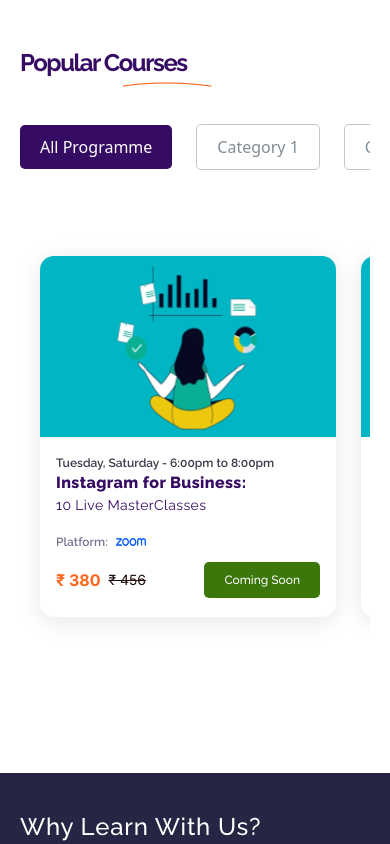
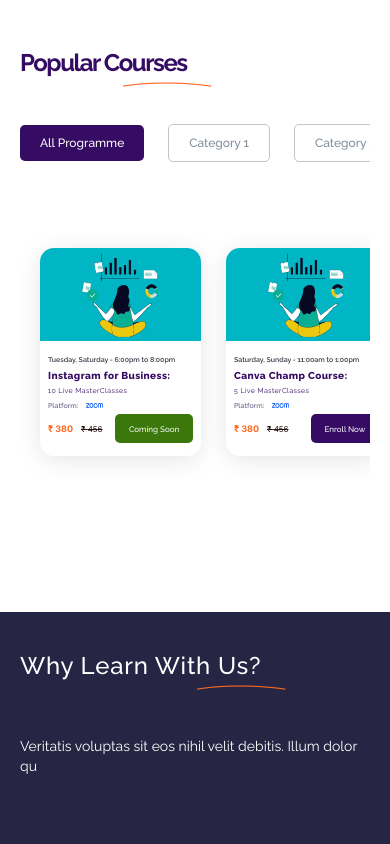
Before and after one commit to dip4012/Easy-Hai, a Next.js app: page / in a window 390 px wide. Shown: the part 880-1724 px from the top of the page. Built offline with nearby package versions, Linux system fonts and the light colour scheme.

Commit message:
Fixed mobile css for feature section

```diff
--- a/components/Founder Note/VideoPlayer.jsx
+++ b/components/Founder Note/VideoPlayer.jsx
@@ -4,7 +4,7 @@ const ReactPlayer = dynamic(() => import("react-player"), { ssr: false })
 
 const VideoPlayer = () => {
 	return (
-		<div className="w-full pt-[70px] rounded-[15px] aspect-video">
+		<div className="w-full pt-[70px] rounded-[15px] aspect-video max-[650px]:aspect-square">
 			<ReactPlayer
 				playing
 				url="https://www.youtube.com/watch?v=vna6mm5iJUc?origin=http://localhost:3000"
@@ -12,12 +12,7 @@ const VideoPlayer = () => {
 				height={"100%"}
 				playIcon={
 					<button className="w-[10%] aspect-square max-w-[80px] max-h-[80px] bg-[#350B63] text-white rounded-full flex justify-center items-center">
-						<Image
-							src="/assets/icons/play_icon.svg"
-							width={32}
-							height={32}
-							className=""
-						/>
+						<Image src="/assets/icons/play_icon.svg" width={32} height={32} />
 					</button>
 				}
 				light={
@@ -32,7 +27,6 @@ const VideoPlayer = () => {
 				style={{
 					borderRadius: "15px",
 					position: "relative",
-					aspectRatio: "16/9",
 				}}
 			/>
 		</div>
--- a/components/Popular Courses/CourseCard.jsx
+++ b/components/Popular Courses/CourseCard.jsx
@@ -3,7 +3,7 @@ import Link from "next/link"
 
 const CourseCard = ({ course }) => {
 	return (
-		<div className="w-[296px] h-[361px] rounded-[14px] bg-white shadow-[0_4px_25px_0_rgba(0,0,0,0.10)] flex-shrink-0">
+		<div className="w-[296px] min-h-[361px] rounded-[14px] bg-white shadow-[0_4px_25px_0_rgba(0,0,0,0.10)] flex-shrink-0 max-[767px]:w-[161px] max-[767px]:min-h-[200px]">
 			{/* course thumbnail image */}
 			<Image
 				src="/assets/images/dummy_course_image.png"
@@ -16,49 +16,54 @@ const CourseCard = ({ course }) => {
 				className="rounded-t-[14px]"
 			/>
 			{/* couse details */}
-			<div className="w-full h-2/4 px-[16px] pt-[18.25px] pb-[19px] flex flex-col justify-between items-start">
+			<div className="w-full px-[16px] pt-[18.25px] pb-[19px] flex flex-col justify-between items-start max-[767px]:px-[8px] max-[767px]:pt-[10.25px] max-[767px]:pb-[12.87px]">
 				<div className="w-full">
 					{/* course timings */}
-					<p className="text-[#3A3A48] font-Raleway text-xs font-semibold">
+					<p className="text-[#3A3A48] font-Raleway text-xs font-semibold max-[767px]:text-[7px] max-[767px]:font-semibold">
 						{course.days.join(", ")} - {`${course.startTime} to ${course.endTime}`}
 					</p>
 
 					{/* couse title */}
-					<h1 className="text-[#350B63] font-Raleway text-base font-extrabold tracking-[0.388px]">
+					<h1 className="text-[#350B63] font-Raleway text-base font-extrabold tracking-[0.388px] max-[767px]:text-[10px] max-[767px]:font-extrabold max-[767px]:leading-[15px]">
 						{course.title}:
 					</h1>
 
 					{/* number of classes */}
-					<p className="text-[#350B63] font-Raleway text-sm font-normal tracking-[0.388px]">
+					<p className="text-[#350B63] font-Raleway text-sm font-normal tracking-[0.388px] max-[767px]:text-[7px] max-[767px]:font-normal max-[767px]:leading-[15px]">
 						{course.nofClasses} Live MasterClasses
 					</p>
 				</div>
 
 				<div className="w-full">
 					{/* platform */}
-					<p className="text-[#777795] font-Raleway text-xs font-semibold">
+					<p className="text-[#777795] font-Raleway text-xs font-semibold max-[767px]:text-[7px] max-[767px]:font-semibold">
 						Platform:
 						<Link href="#" className="inline-block ml-[8px]">
-							<Image src="/assets/icons/zoom_logo.png" width={30} height={8} />
+							<Image
+								src="/assets/icons/zoom_logo.png"
+								width={30}
+								height={8}
+								className="max-[767px]:w-[16.3px] max-[767px]:h-[4.34px]"
+							/>
 						</Link>
 					</p>
 
 					{/* course price and course CTA */}
-					<div className="w-full flex justify-between items-center mt-[12px]">
+					<div className="w-full flex justify-between items-center mt-[12px] max-[767px]:mt-0">
 						<div className="flex justify-center items-center gap-[8px]">
-							<p className="text-[#FD661F] font-Inter text-base font-bold">
+							<p className="text-[#FD661F] font-Inter text-base font-bold max-[767px]:text-[9px] max-[767px]:font-bold">
 								&#8377; {course.price}
 							</p>
-							<p className="text-[#230F0F] font-Inter text-sm font-normal line-through">
+							<p className="text-[#230F0F] font-Inter text-sm font-normal line-through max-[767px]:text-[8px] max-[767px]:font-normal">
 								&#8377; {course.price * 1.2}
 							</p>
 						</div>
 						{course.isAvailable ? (
-							<button className="px-[20px] py-[10px] bg-[#350B63] text-white font-Raleway text-xs font-medium rounded-[5px]">
+							<button className="px-[20px] py-[10px] bg-[#350B63] text-white font-Raleway text-xs font-medium rounded-[5px] max-[767px]:text-[8px] max-[767px]:font-medium max-[767px]:px-[13.72px] max-[767px]:py-[6.86px]">
 								Enroll Now
 							</button>
 						) : (
-							<button className="px-[20px] py-[10px] bg-[#3B770B] text-white font-Raleway text-xs font-medium rounded-[5px]">
+							<button className="px-[20px] py-[10px] bg-[#3B770B] text-white font-Raleway text-xs font-medium rounded-[5px] max-[767px]:text-[8px] max-[767px]:font-medium max-[767px]:px-[13.72px] max-[767px]:py-[6.86px]">
 								Coming Soon
 							</button>
 						)}
--- a/components/Popular Courses/PopularCourses.jsx
+++ b/components/Popular Courses/PopularCourses.jsx
@@ -69,7 +69,7 @@ const PopularCourses = () => {
 								selectedCategory === category
 									? "bg-[#350B63] text-white border-none"
 									: "bg-white text-[#818C96] border border-solid border-[#C4C4C4]"
-							} rounded-[5px] whitespace-nowrap cursor-pointer`}
+							} rounded-[5px] whitespace-nowrap cursor-pointer text-xs font-medium font-Raleway`}
 							key={category}
 							onClick={() => setSelectedCategory(category)}
 						>
```
